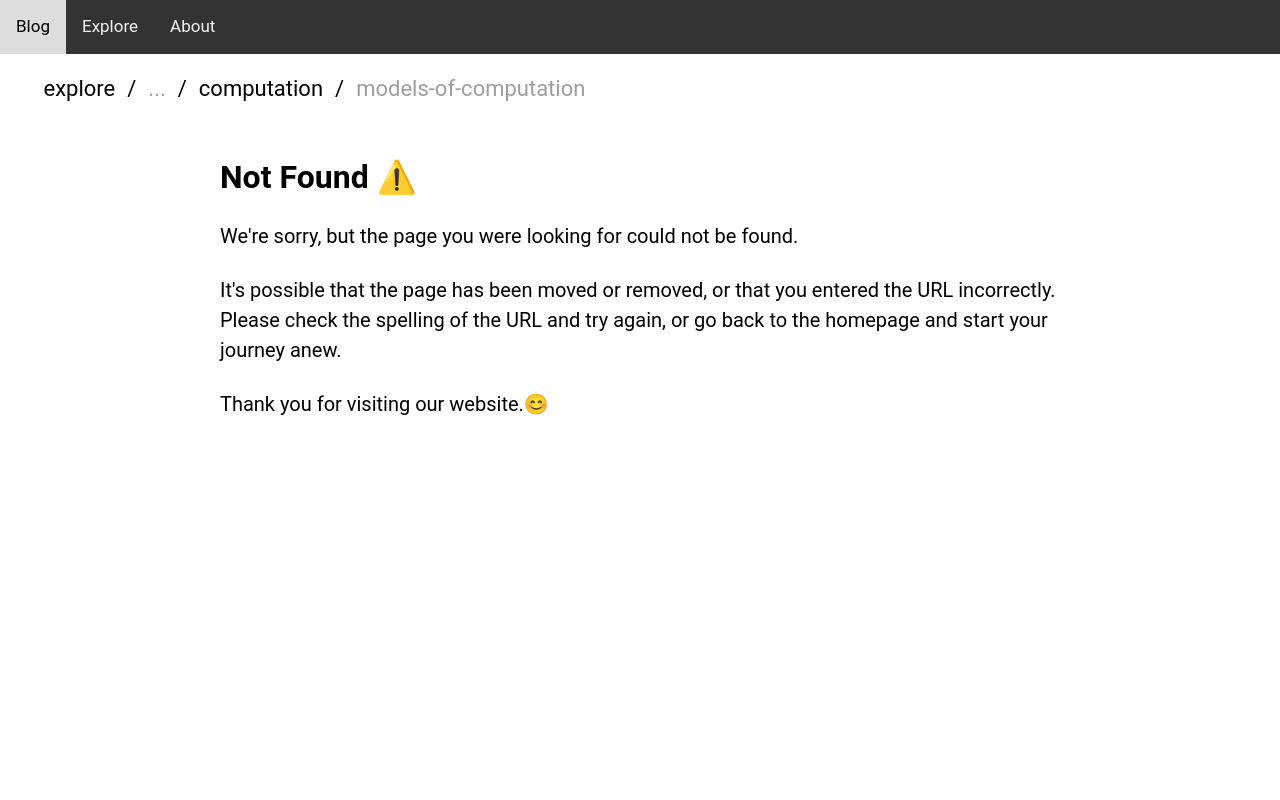
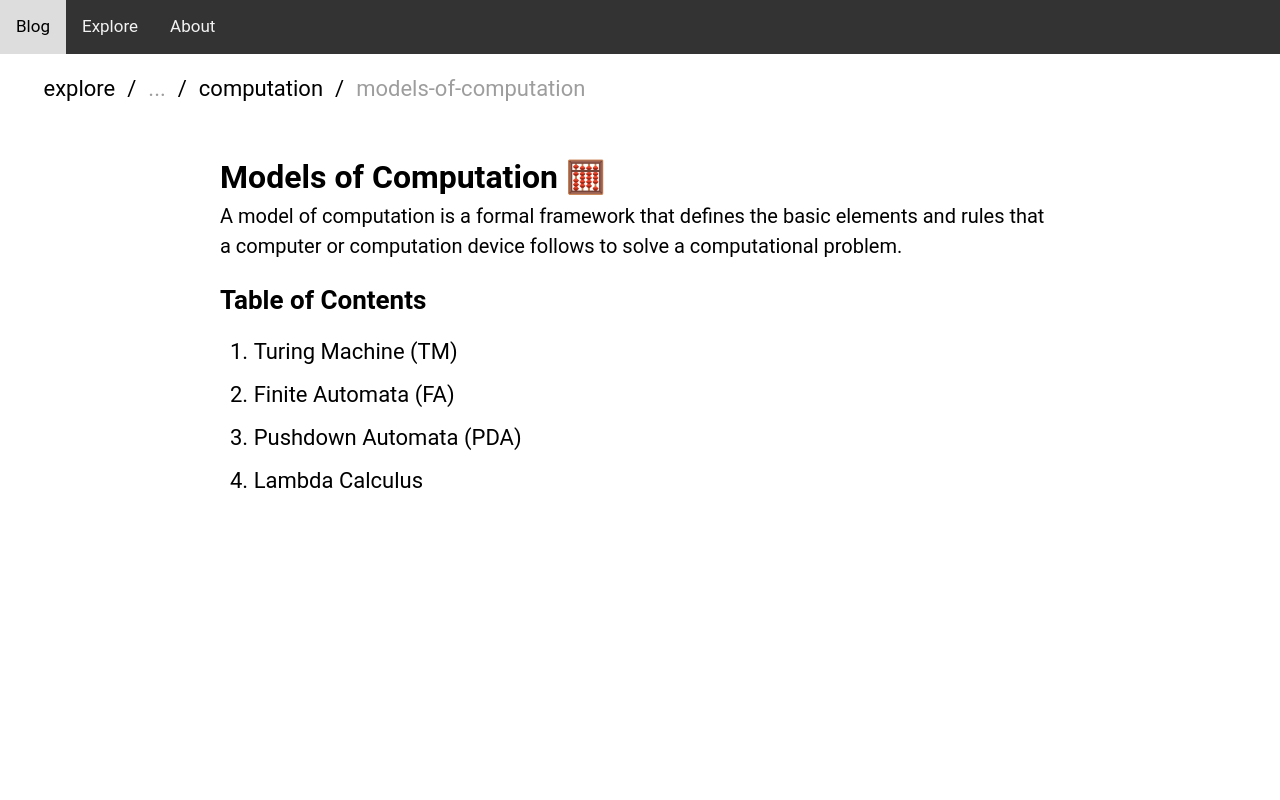
Before and after one commit to blakete/Resonant-Principles, a Vue app: page /explore/fundamentals/computation/models-of-computation in a window 1280 px wide. Shown: the top 800 px of the page. Built offline with nearby package versions, Linux system fonts and the light colour scheme; what vue-disqus would draw is missing.

Commit message:
added models of computation page

```diff
--- a/src/router/index.js
+++ b/src/router/index.js
@@ -17,6 +17,7 @@ import MentalModels from "@/views/explore/fundamentals/cognition/cognitive-struc
 import Schemas from "@/views/explore/fundamentals/cognition/cognitive-structures/Schemas.vue"
 
 import Computation from "@/views/explore/fundamentals/computation/Computation.vue"
+import ModelsOfComputation from "@/views/explore/fundamentals/computation/models-of-computation/ModelsOfComputation.vue"
 import ComplexityTheory from "@/views/explore/fundamentals/computation/complexity-theory/ComplexityTheory.vue"
 import Algorithms from "@/views/explore/fundamentals/computation/algorithms/Algorithms.vue"
 import DataStructures from "@/views/explore/fundamentals/computation/data-structures/DataStructures.vue"
@@ -97,6 +98,11 @@ const routes = [
     component: Computation,
   },
   {
+    path: "/explore/fundamentals/computation/models-of-computation",
+    name: "ModelsOfComputation",
+    component: ModelsOfComputation,
+  },
+  {
     path: "/explore/fundamentals/computation/complexity-theory",
     name: "ComplexityTheory",
     component: ComplexityTheory,
--- a/src/views/explore/fundamentals/cognition/Cognition.vue
+++ b/src/views/explore/fundamentals/cognition/Cognition.vue
@@ -2,6 +2,7 @@
     <div class="main-page-container">
         <div class="main-page-content">
             <h1>Cognition 🧠</h1>
+            <br>
             <ol>
                 <li @click="this.$router.push({ name: 'CognitiveBiases' })">
                     <span>Cognitive Biases</span>
--- a/src/views/explore/fundamentals/computation/Computation.vue
+++ b/src/views/explore/fundamentals/computation/Computation.vue
@@ -4,8 +4,8 @@
             <h1>Computation 💻</h1>
             <br>
             <ol>
-                <li>
-                    Models of Computation
+                <li @click="this.$router.push({ name: 'ModelsOfComputation' })">
+                    <span>Models of Computation</span>
                 </li>
                 <li @click="this.$router.push({ name: 'ComplexityTheory' })">
                     <span>Complexity Theory</span>
--- /dev/null
+++ b/src/views/explore/fundamentals/computation/models-of-computation/ModelsOfComputation.vue
@@ -0,0 +1,41 @@
+<template>
+    <div class="main-page-container">
+        <div class="main-page-content">
+            <h1>Models of Computation 🧮</h1>
+            <p>
+                A model of computation is a formal framework that defines the basic elements and rules that a computer or
+                computation device follows to solve a computational problem.
+            </p>
+            <div>
+                <h2>Table of Contents</h2>
+                <ol>
+                    <li>
+                        Turing Machine (TM)
+                    </li>
+                    <li>
+                        Finite Automata (FA)
+                    </li>
+                    <li>
+                        Pushdown Automata (PDA)
+                    </li>
+                    <li>
+                        Lambda Calculus
+                    </li>
+                </ol>
+            </div>
+        </div>
+        <section class='comments' aria-labelledby="comment">
+            <h2 id="comment">Comments</h2>
+            <Disqus />
+        </section>
+    </div>
+</template>
+
+<script>
+export default {
+    name: 'ModelsOfComputationPage',
+    props: {}
+}
+</script>
+
+<style scoped></style>
--- a/src/views/explore/principles/influence/Influence.vue
+++ b/src/views/explore/principles/influence/Influence.vue
@@ -2,6 +2,7 @@
     <div class="main-page-container">
         <div class="main-page-content">
             <h1>Principles of Influence ⚖️</h1>
+            <br>
             <ol>
                 <li>
                     Scarcity: Fear of loss or the fear of loss of opportunity is the most motivating factor in human psychology. Scarcity is more powerful than urgency.
```
